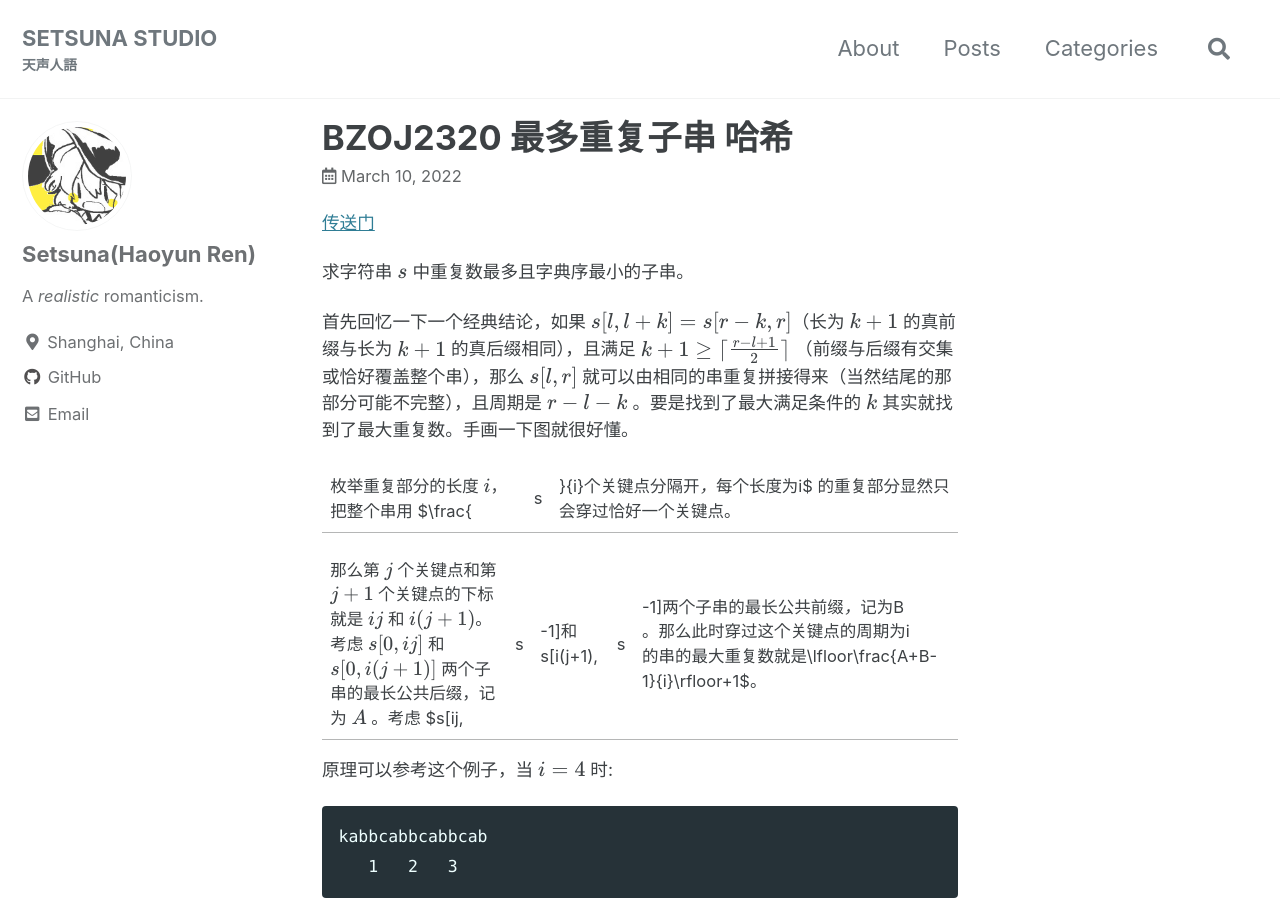
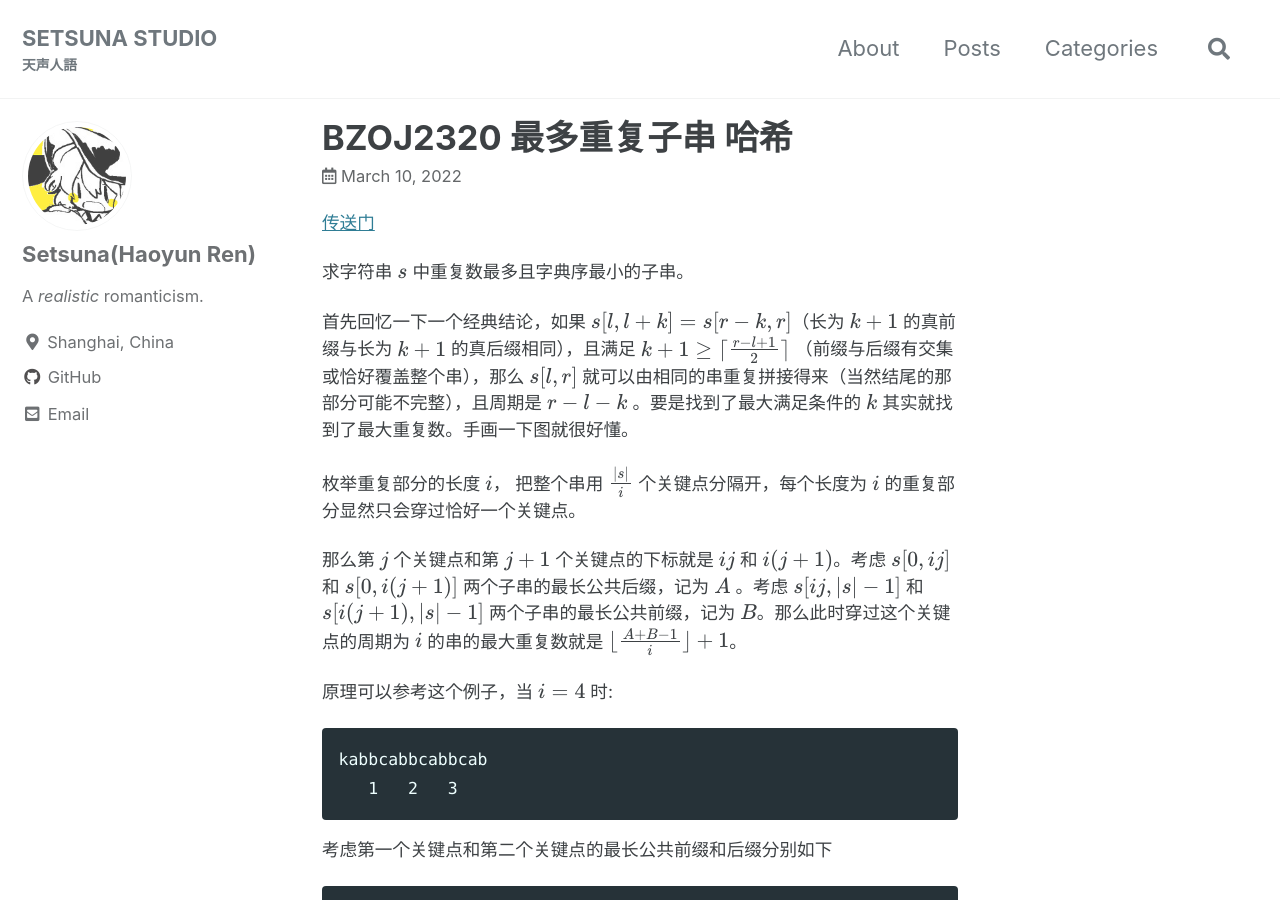
Before and after one commit to SetsunaChyan/SetsunaChyan.github.io, a Jekyll site: the page built from _posts/2022-03-10-BZOJ2320.md, in a window 1280 px wide and 900 px high. Built offline with Jekyll 4.4.1, drawn with Linux system fonts in a browser that asks for light colours; cached includes are drawn as plain includes; formulas are drawn with MathJax 3.

Commit message:
fixed format: use `\vert` instead of `|`

```diff
--- a/_posts/2022-03-10-BZOJ2320.md
+++ b/_posts/2022-03-10-BZOJ2320.md
@@ -13,9 +13,10 @@ excerpt: "求重复数最多且字典序最小的子串"
 
 首先回忆一下一个经典结论，如果 $s[l,l+k]=s[r-k,r]$（长为 $k+1$ 的真前缀与长为 $k+1$ 的真后缀相同），且满足 $k+1 \geq \lceil\frac{r-l+1}{2}\rceil$ （前缀与后缀有交集或恰好覆盖整个串），那么 $s[l,r]$ 就可以由相同的串重复拼接得来（当然结尾的那部分可能不完整），且周期是 $r-l-k$ 。要是找到了最大满足条件的 $k$ 其实就找到了最大重复数。手画一下图就很好懂。
 
-枚举重复部分的长度 $i$， 把整个串用 $\frac{|s|}{i}$ 个关键点分隔开，每个长度为 $i$ 的重复部分显然只会穿过恰好一个关键点。
 
-那么第 $j$ 个关键点和第 $j+1$ 个关键点的下标就是 $ij$ 和 $i(j+1)$。考虑 $s[0,ij]$ 和 $s[0,i(j+1)]$ 两个子串的最长公共后缀，记为 $A$ 。考虑 $s[ij,|s|-1]$ 和 $s[i(j+1),|s|-1]$ 两个子串的最长公共前缀，记为 $B$。那么此时穿过这个关键点的周期为 $i$ 的串的最大重复数就是 $\lfloor\frac{A+B-1}{i}\rfloor+1$。
+枚举重复部分的长度 $i$， 把整个串用 $\frac{\vert s\vert}{i}$ 个关键点分隔开，每个长度为 $i$ 的重复部分显然只会穿过恰好一个关键点。
+
+那么第 $j$ 个关键点和第 $j+1$ 个关键点的下标就是 $ij$ 和 $i(j+1)$。考虑 $s[0,ij]$ 和 $s[0,i(j+1)]$ 两个子串的最长公共后缀，记为 $A$ 。考虑 $s[ij,\vert s\vert -1]$ 和 $s[i(j+1),\vert s\vert -1]$ 两个子串的最长公共前缀，记为 $B$。那么此时穿过这个关键点的周期为 $i$ 的串的最大重复数就是 $\lfloor\frac{A+B-1}{i}\rfloor+1$。
 
 原理可以参考这个例子，当 $i=4$ 时:
 
```
Also changed, not shown: _posts/2022-03-10-BZOJ1511.md (+1 -1 lines), _posts/2022-03-10-BZOJ3670.md (+1 -0 lines), _posts/assets/images/posts/COMP737011_3/heapattack1.png (added).
